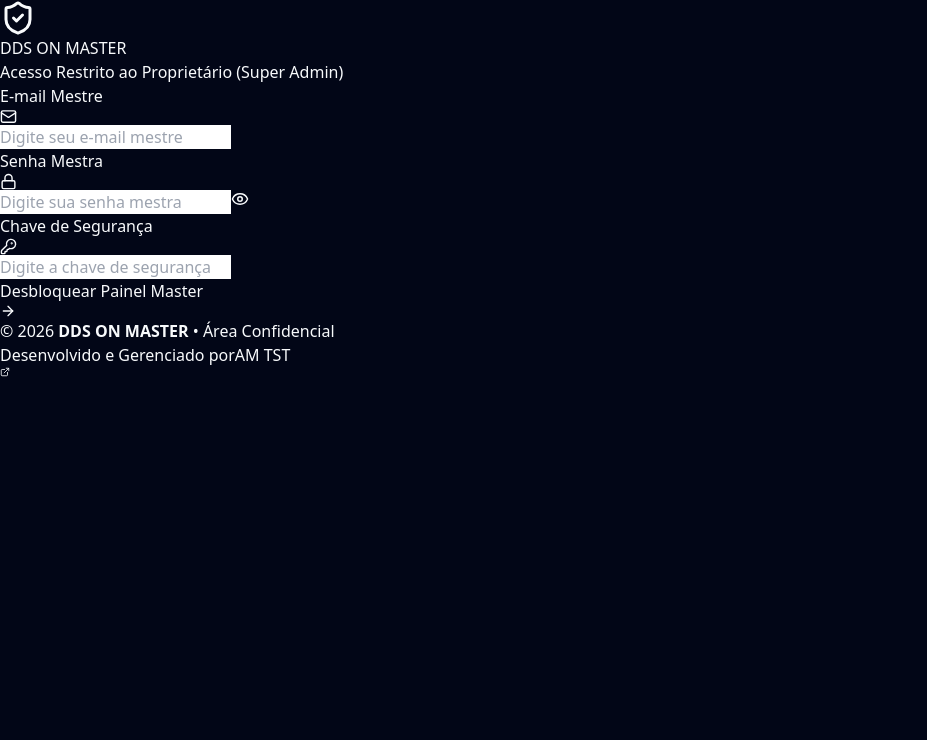
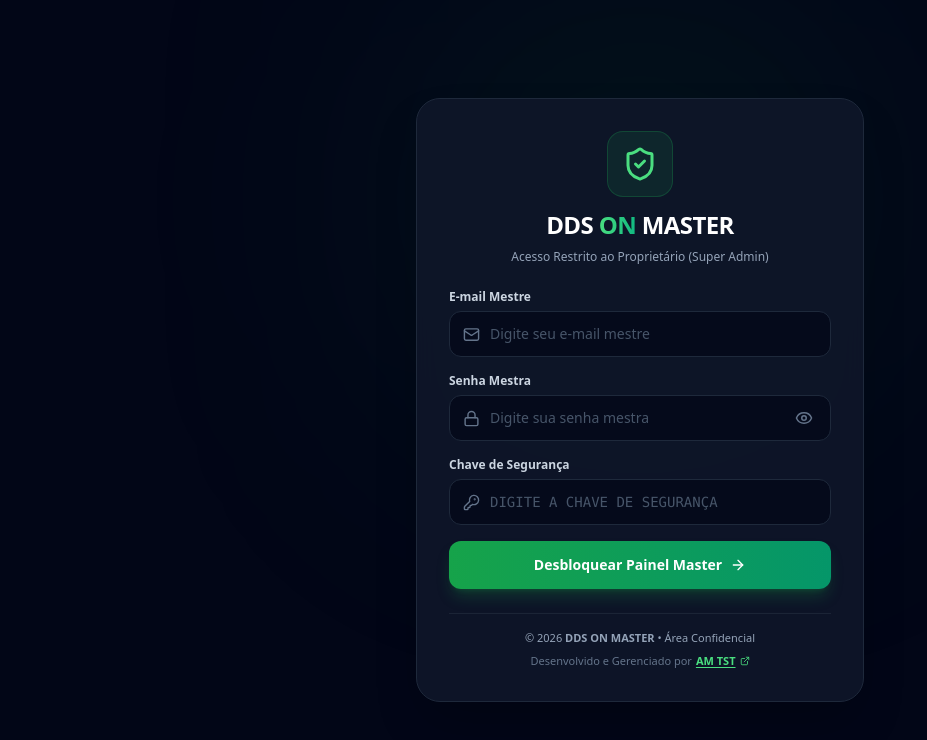
Before and after one commit to AlexandreMachado98/dds-master, a Next.js app: page /login in a window 1280 px wide. Shown: the top 740 px of the page, without its empty margins (0-927 px from the left). Built offline with nearby package versions, Linux system fonts and the light colour scheme.

Commit message:
Corrigir Tailwind: usar module.exports no config.js

```diff
--- a/postcss.config.mjs
+++ b/postcss.config.mjs
@@ -1,4 +1,4 @@
- export default {
+ module.exports = {
   plugins: {
     tailwindcss: {},
     autoprefixer: {},
--- /dev/null
+++ b/tailwind.config.js
@@ -0,0 +1,12 @@
+/** @type {import('tailwindcss').Config} */
+module.exports = {
+  content: [
+    "./app/**/*.{js,ts,jsx,tsx,mdx}",
+    "./src/**/*.{js,ts,jsx,tsx,mdx}",
+    "./components/**/*.{js,ts,jsx,tsx,mdx}",
+  ],
+  theme: {
+    extend: {},
+  },
+  plugins: [],
+};
```
